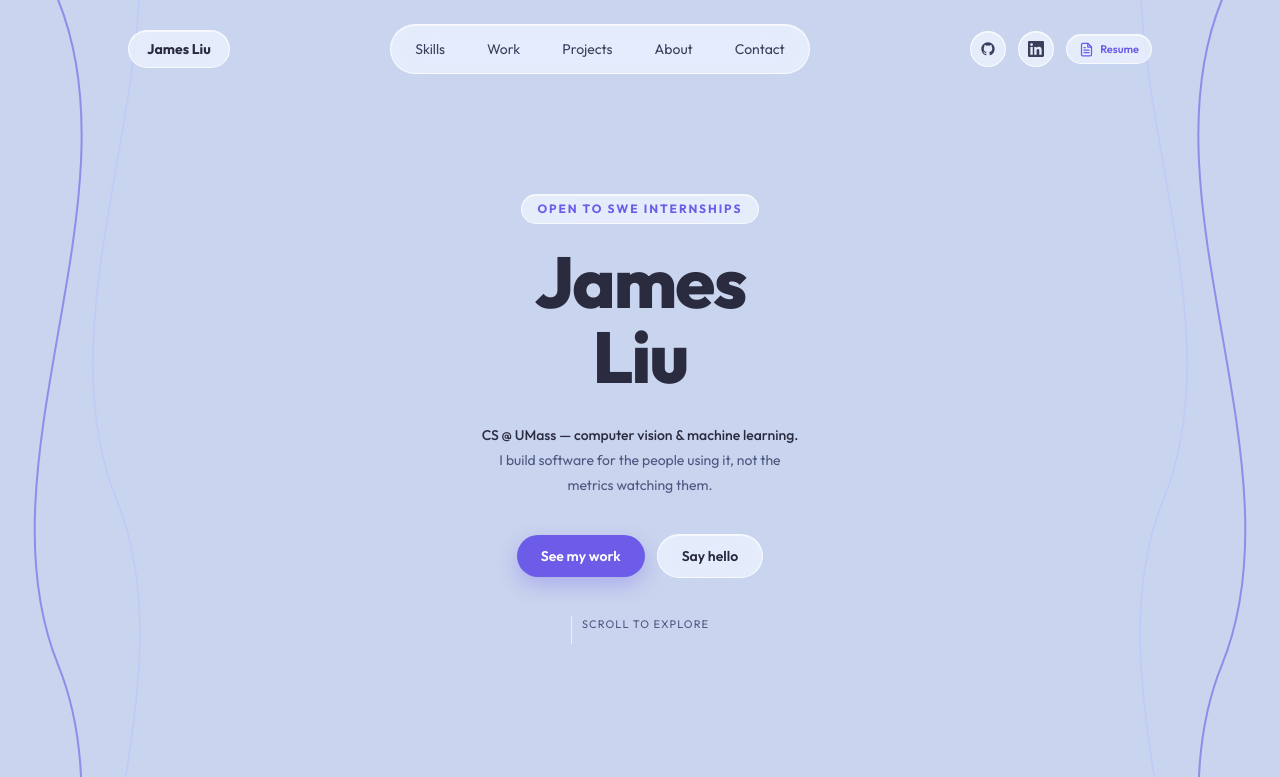
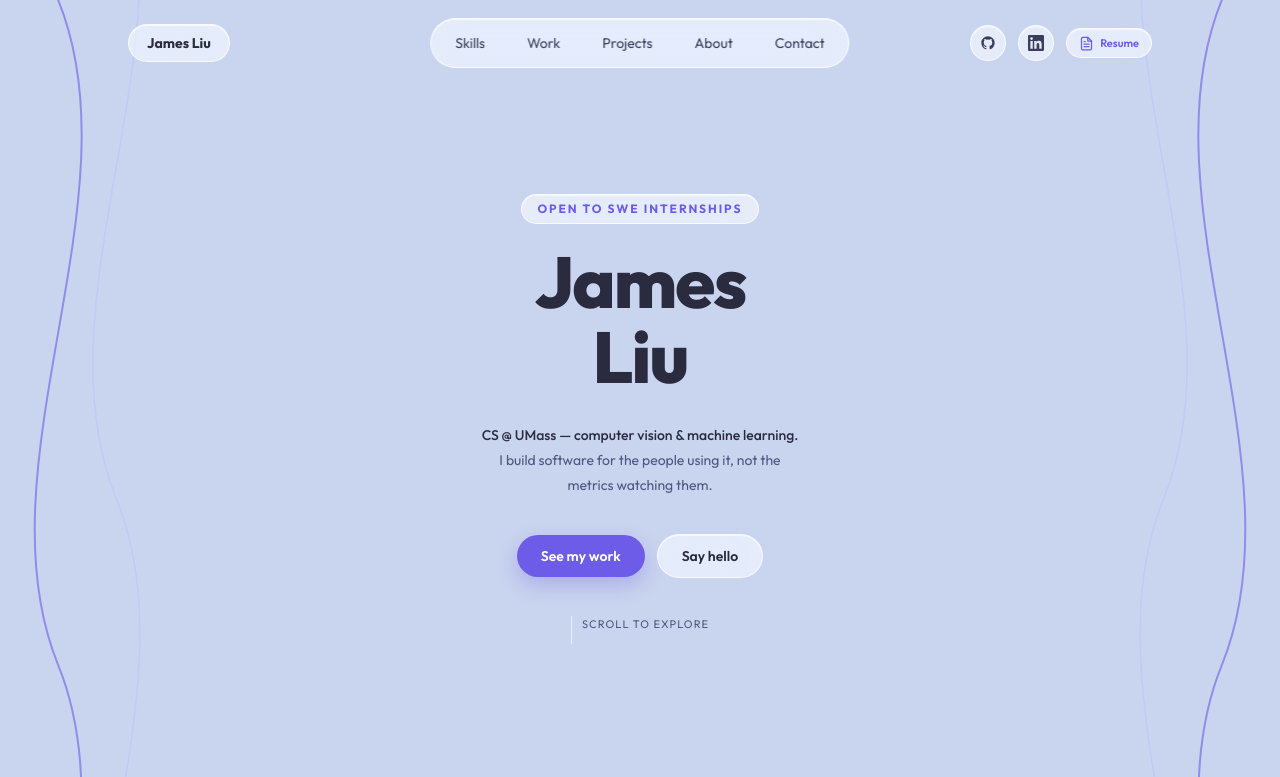
Before and after one commit to jameshualiu/jameshualiu.me, a Next.js app: page / in a window 1280 px wide. Shown: the top 777 px of the page. Built offline with nearby package versions, Linux system fonts and the light colour scheme.

Commit message:
fix: truly center the nav pill instead of relying on flex justify-between

```diff
--- a/components/Nav.tsx
+++ b/components/Nav.tsx
@@ -55,12 +55,12 @@ export default function Nav() {
       animate={{ opacity: 1, marginTop: 0 }}
       transition={{ duration: 0.35, ease: "easeInOut" }}
     >
-      <div className="max-w-5xl mx-auto w-full flex items-center justify-between">
+      <div className="max-w-5xl mx-auto w-full relative flex items-center justify-between">
         <span className="glass-pill rounded-full px-[18px] py-2 text-sm font-bold text-[#2b2b40]">
           James Liu
         </span>
 
-        <ul className="hidden sm:flex items-center gap-1.5 glass-pill rounded-full p-1.5 list-none">
+        <ul className="hidden sm:flex items-center gap-1.5 glass-pill rounded-full p-1.5 list-none absolute left-1/2 -translate-x-1/2">
           {navItems.map((item) => {
             const id = item.toLowerCase();
             const isActive = activeSection === id;
```
